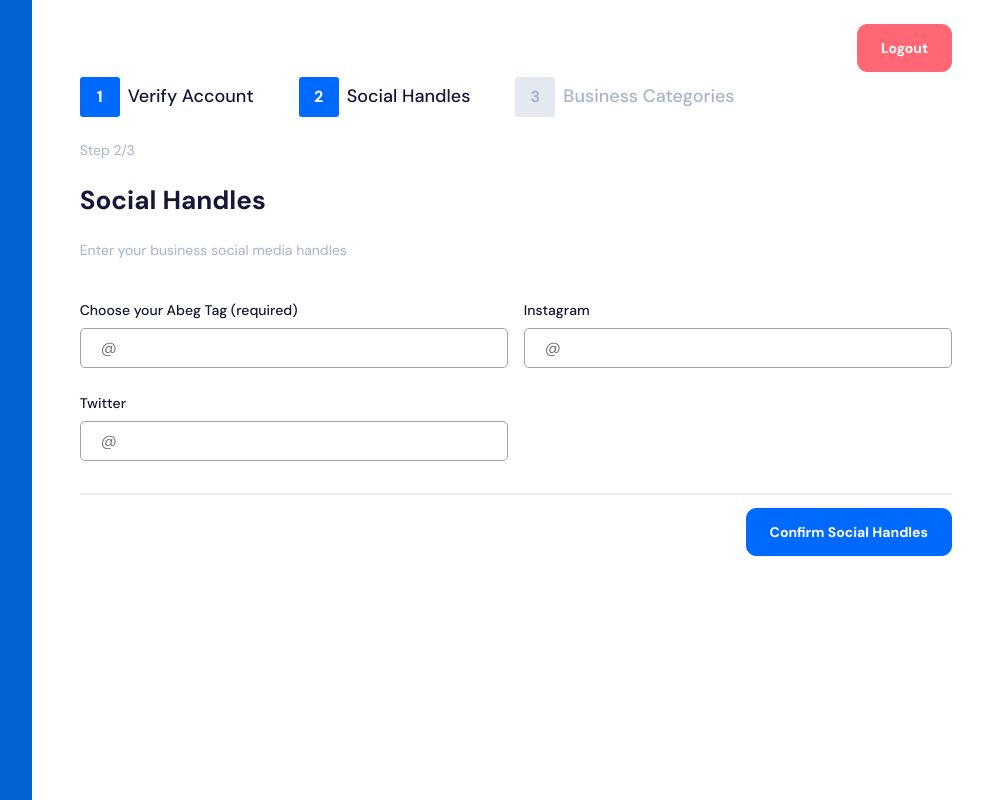
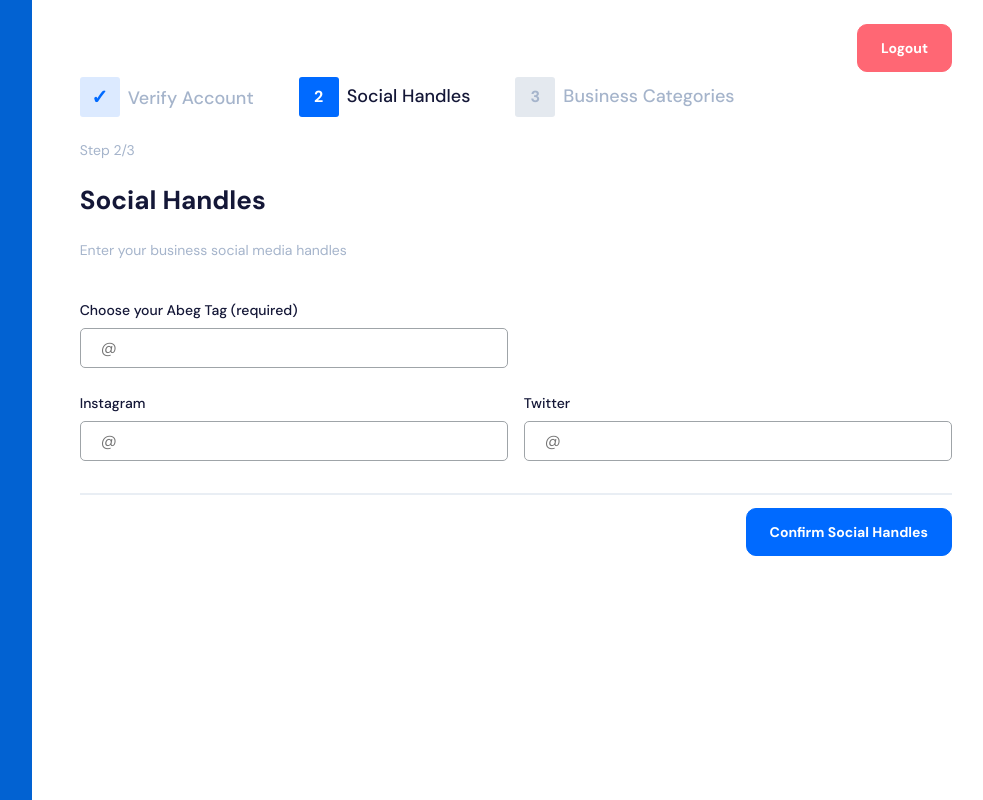
Before and after one commit to dindustack/mfe-chi-agb, a Nuxt app: page / in a window 1280 px wide. Both pictures are taken after a click on the button "Continue". Shown: the whole page, without its empty margins (296-1279 px from the left). Built offline with nearby package versions, Linux system fonts and the light colour scheme.

Commit message:
feat: :sparkles: completed class styling => number text changes to tick

```diff
--- a/components/Onboarding.vue
+++ b/components/Onboarding.vue
@@ -5,18 +5,19 @@
         <LogoutButton />
         <!-- Onboarding steps  -->
         <div class="steps-container">
-            <div class="content" :class="[length >= 1 ? activeClass : disableClass]">
-                <span class="content-number">1</span>
+            <div class="content" :class="[length == 1 && activeClass, length >= 2 && completedClass ]">
+                <span class="content-number">
+                    <span>1</span></span>
                 <span class="content-text">Verify Account</span>
             </div>
 
-            <div class="content" :class="[length >= 2 ? activeClass : disableClass]">
-                <span class="content-number">2</span>
+            <div class="content" :class="[length == 2 && activeClass, length >= 3 && completedClass]">
+                <span class="content-number"><span>2</span></span>
                 <span class="content-text">Social Handles</span>
             </div>
 
             <div class="content" :class="[length >= 3 ? activeClass : disableClass]">
-                <span class="content-number">3</span>
+                <span class="content-number"><span>3</span></span>
                 <span class="content-text">Business Categories</span>
             </div>
 
@@ -35,8 +36,8 @@
 
         <!-- Business Category -->
         <div v-if="length==3">
-            <BusinessCategory />
-            <Popup v-show="showPopup" />
+            <BusinessCategory  />
+            <Popup v-show="showPopup" @close="showPopup = false" />
             <bottom-button button-text="Complete" @clicked="showPopup = true"></bottom-button>
         </div>
     </div>
@@ -144,6 +145,21 @@ export default {
         color: #141737;
     }
 
+    .completed .content-number {
+        border-color: #DCEAFF;
+        background-color: #DCEAFF;
+    }
+
+     .completed .content-number span {
+        display: none;
+    }
+
+     .completed .content-number::after {
+        content: '\2713';
+        font-size: 20px;
+        color: #006AFF;
+    }
+
 }
 
 .select-text {
@@ -175,9 +191,6 @@ export default {
         background: #F5F6FA;
         color: #141737;
 
-        @media (max-width: 992px) {
-            padding: 17px
-        }
     }
 }
 </style>
--- a/components/Popup.vue
+++ b/components/Popup.vue
@@ -2,13 +2,18 @@
 <div class="popup">
     <div class="popup-content">
         <p>Your onboarding was successful</p>
-        <h4>Your account is been reviewed, and you will get notified once its ready.</h4>
-        <a href="https://www.patronize.co" target="_blank">
-            <button class="popup-btn">notify me</button>
+        <h4>Your application is been reviewed, and you will get notified once its ready.</h4>
+        <a href="https://dashboard.patronize.co/signin/">
+            <button class="popup-btn" @click="$emit('close')">Login</button>
         </a>
     </div>
 </div>
 </template>
+<script>
+export default {
+    emits: ['close']
+}
+</script>
 
 <style lang="scss" scoped>
 .popup {
@@ -39,7 +44,7 @@
     .popup-content {
         background-color: #FFF;
         border-radius: 10px;
-        width: 600px;
+        width: 450px;
         max-width: 100%;
         padding: 1.875rem 3.125rem;
         box-shadow: 0 2px 4px rgba(0, 0, 0, 0.2);
@@ -52,7 +57,7 @@
     }
 
     .popup-content h4 {
-        font-size: 1rem;
+        font-size: 1.2rem;
         font-weight: 500;
         color: #141737;
 
--- a/components/SocialHandles.vue
+++ b/components/SocialHandles.vue
@@ -11,6 +11,9 @@
 
         <div class="social-view mb-3">
             <social-input label="Choose your Abeg Tag (required)"></social-input>
+        </div>
+
+        <div class="social-view mb-3">
             <social-input label="Instagram"></social-input>
             <social-input label="Twitter"></social-input>
 
--- a/components/SocialInput.vue
+++ b/components/SocialInput.vue
@@ -1,7 +1,7 @@
 <template>
 <div>
     <!-- Input -->
-    <label class="input-text mb-0">{{ label }}</label>
+    <label class="social-text mb-0">{{ label }}</label>
     <input type="text" placeholder="@" required />
 
 </div>
@@ -19,7 +19,7 @@ export default {
 </script>
 
 <style lang="scss">
-.input-text {
+.social-text {
     font-size: 14px;
     margin-top: 1rem;
     font-weight: 500;
```
